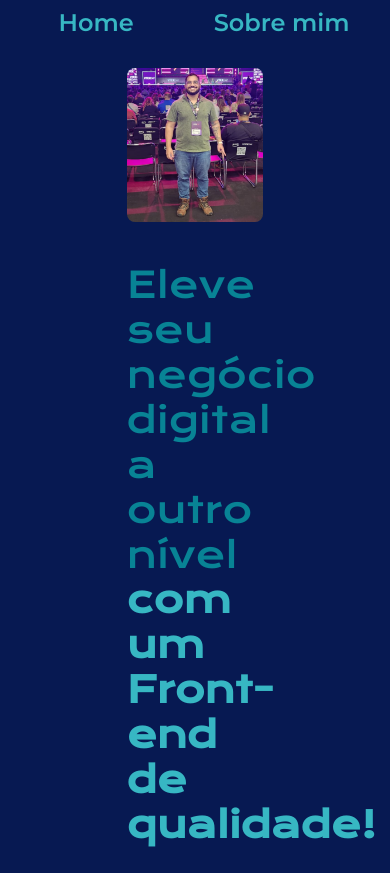
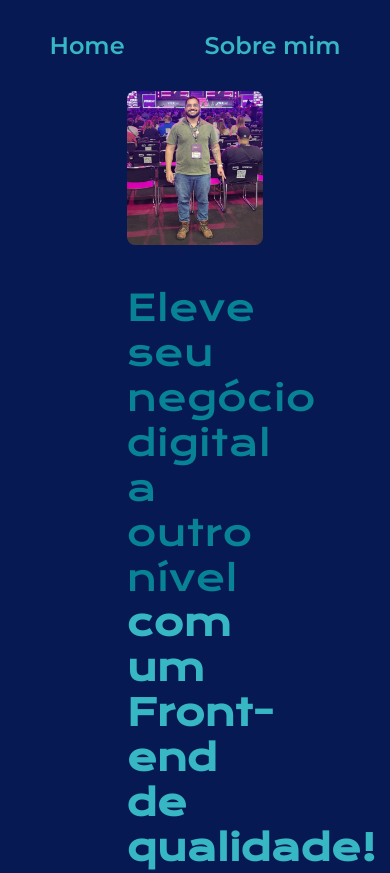
Before and after one commit to Jader-Moura-Lattarulo/html-css-one, a website: page projeto02/index.html in a window 390 px wide. Shown: the top 873 px of the page. Drawn offline with nearby package versions, Linux system fonts and the light colour scheme.

Commit message:
Update style.css

```diff
--- a/projeto02/styles/style.css
+++ b/projeto02/styles/style.css
@@ -43,7 +43,7 @@ body {
   display: flex;
   align-items: center;
   justify-content: space-between;
-  gap:40px
+  gap: 40px;
 }
 
 .apresentation__Content {
@@ -123,7 +123,15 @@ body {
   font-weight: 400;
 }
 
-@media  (max-width: 1200px) {
+@media (max-width: 1200px) {
+  .header-content {
+    padding: 8% 0% 0% 0%;
+  }
+
+  .header-content__menu {
+    justify-content: center;
+  }
+
   .apresentation {
     flex-direction: column-reverse;
   }
```
